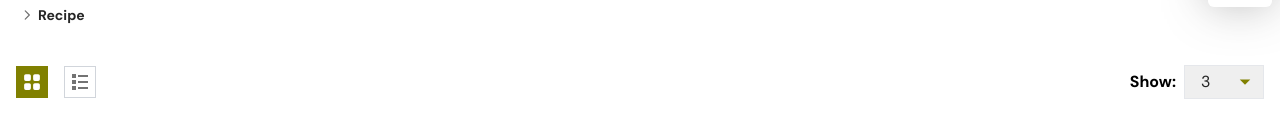
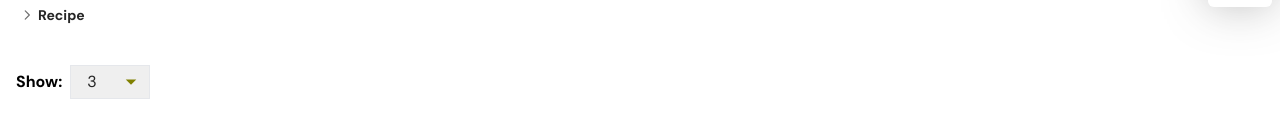
Before and after one commit to Niyonyungu/CulinaShare, a React (Create React App) app: page /recipe in a window 1280 px wide. Shown: the part 271-408 px from the top of the page. Built offline with nearby package versions, Linux system fonts and the light colour scheme.

Commit message:
fix/recipes

```diff
--- a/src/components/pageProps/FavePage/ProductBanner.js
+++ b/src/components/pageProps/FavePage/ProductBanner.js
@@ -1,51 +1,13 @@
-import React, { useEffect, useState } from "react";
-import { BsGridFill } from "react-icons/bs";
-import { ImList } from "react-icons/im";
+import React from "react";
 import { GoTriangleDown } from "react-icons/go";
 
 const ProductBanner = ({ itemsPerPageFromBanner }) => {
 
-  const [girdViewActive, setGridViewActive] = useState(true);
-  const [listViewActive, setListViewActive] = useState(false);
-  useEffect(() => {
-    const gridView = document.querySelector(".gridView");
-    const listView = document.querySelector(".listView");
-
-    gridView.addEventListener("click", () => {
-      setListViewActive(false);
-      setGridViewActive(true);
-    });
-    listView.addEventListener("click", () => {
-      setGridViewActive(false);
-      setListViewActive(true);
-    });
-  }, [girdViewActive, listViewActive]);
 
   return (
     <div className="w-full flex flex-col md:flex-row md:items-center justify-between">
-      <div className="flex items-center gap-4">
-        <span
-          className={`${
-            girdViewActive
-              ? "bg-[#808000] text-white"
-              : "border-[1px] border-gray-300 text-[#737373]"
-          } w-8 h-8 text-lg flex items-center justify-center cursor-pointer gridView`}
-        >
-          <BsGridFill />
-        </span>
-        <span
-          className={`${
-            listViewActive
-              ? "bg-[#808000] text-white"
-              : "border-[1px] border-gray-300 text-[#737373]"
-          } w-8 h-8 text-base flex items-center justify-center cursor-pointer listView`}
-        >
-          <ImList />
-        </span>
-      </div>
       <div className="flex items-center gap-2 md:gap-6 mt-4 md:mt-0">
-
-        <div className="flex items-center gap-2 text-[#767676] relative">
+        <div className="flex items-center gap-2 text-[#767676] relative float-right" >
           <label className="block font-black text-black">Show:</label>
           <select
             onChange={(e) => itemsPerPageFromBanner(+e.target.value)}
```
